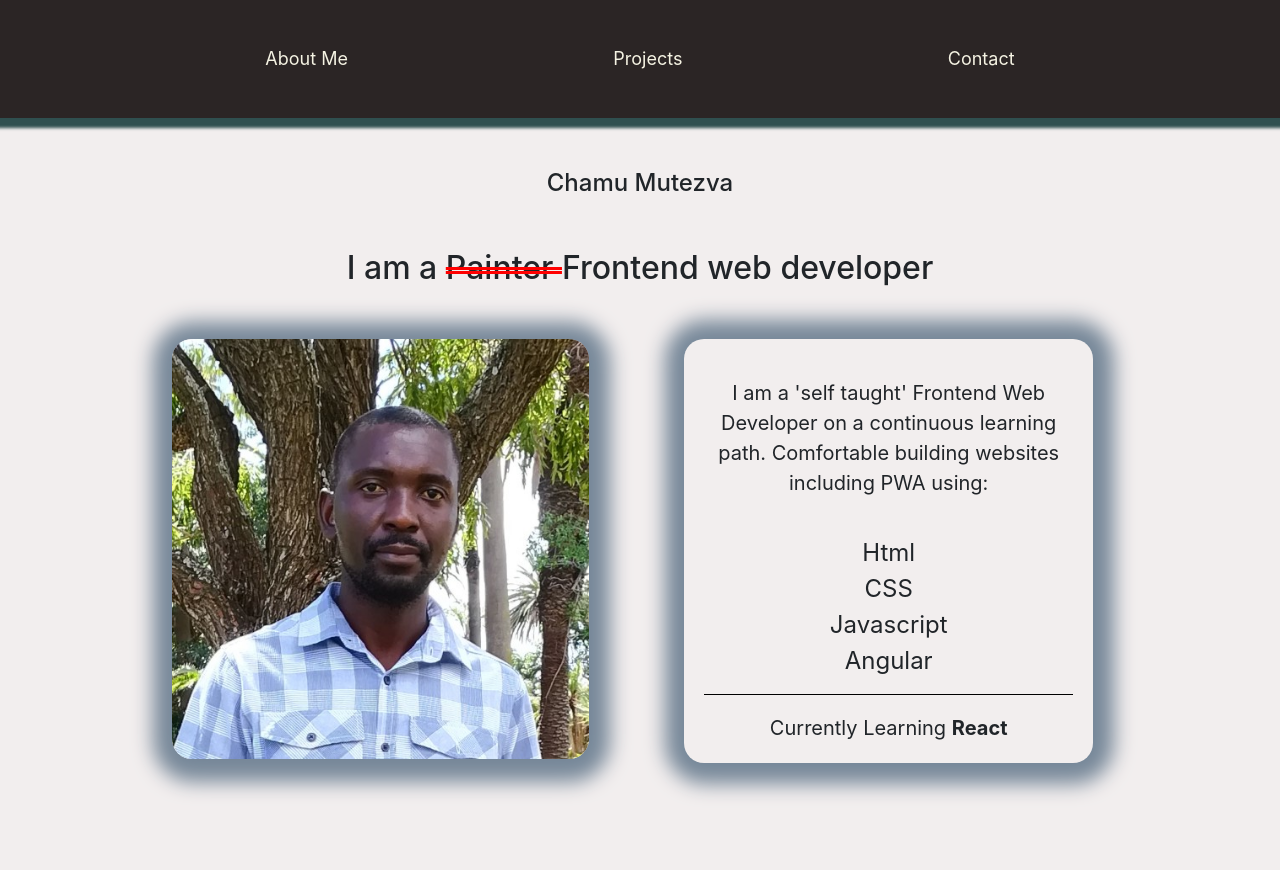
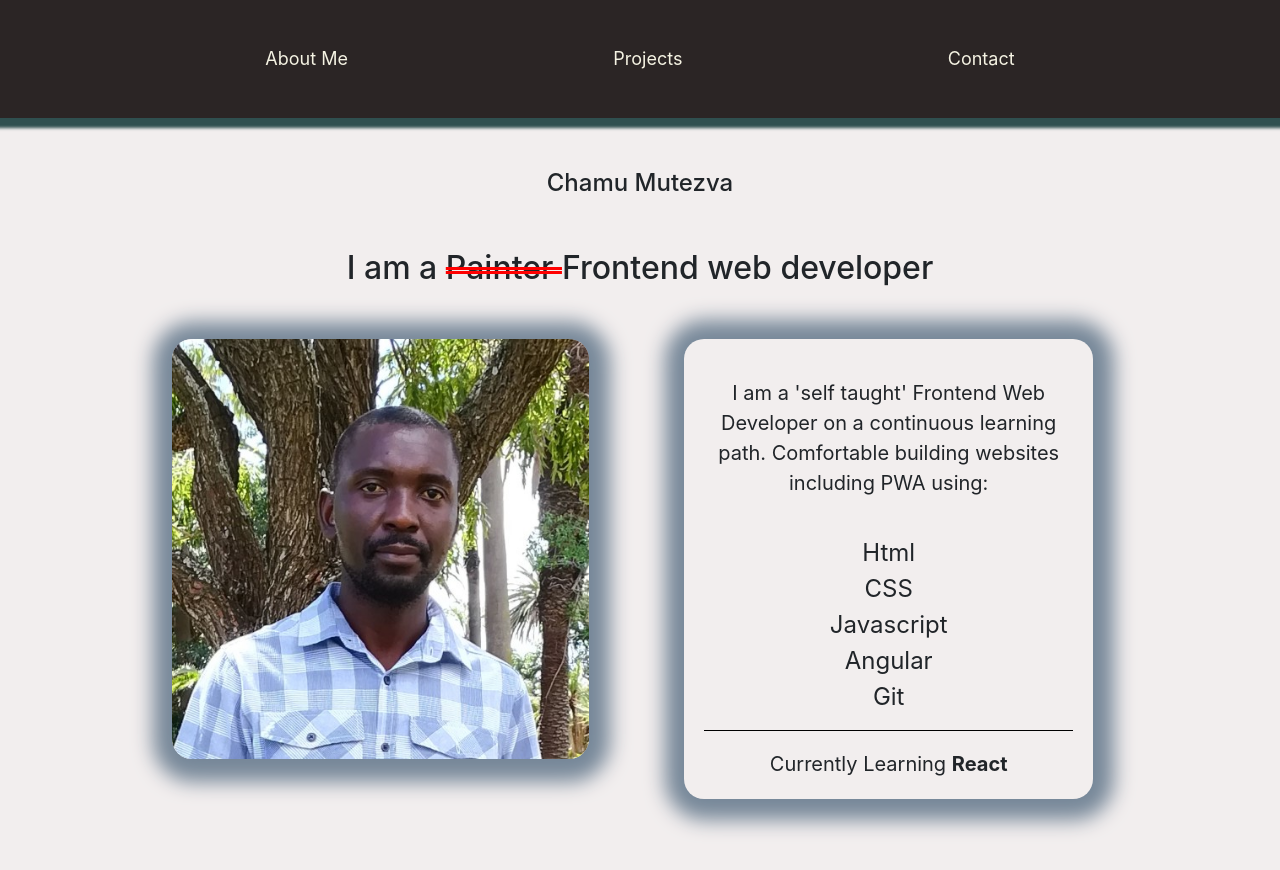
Before and after one commit to ChamuMutezva/ChamuProfile, an Angular app: page /profile in a window 1280 px wide. Shown: the top 870 px of the page. Built offline with nearby package versions, Linux system fonts and the light colour scheme.

Commit message:
feat: skill added to list of languages

```diff
--- a/src/app/profile/profile.component.ts
+++ b/src/app/profile/profile.component.ts
@@ -7,7 +7,7 @@ import { Component, OnInit } from '@angular/core';
 })
 export class ProfileComponent implements OnInit {
   name = "Chamu Mutezva";
-  languages: string[] = ["Html", "CSS", "Javascript", "Angular"];
+  languages: string[] = ["Html", "CSS", "Javascript", "Angular", "Git"];
   current: string = "React"
   constructor() { }
 
```
